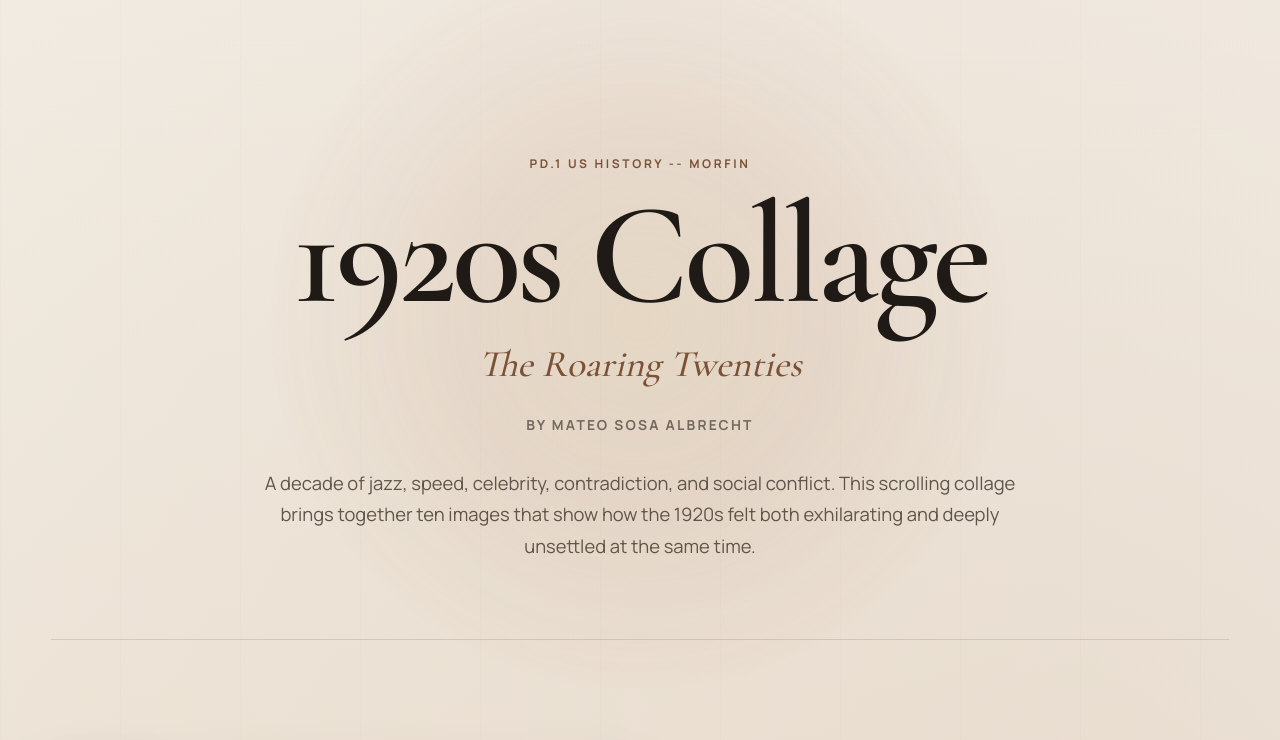
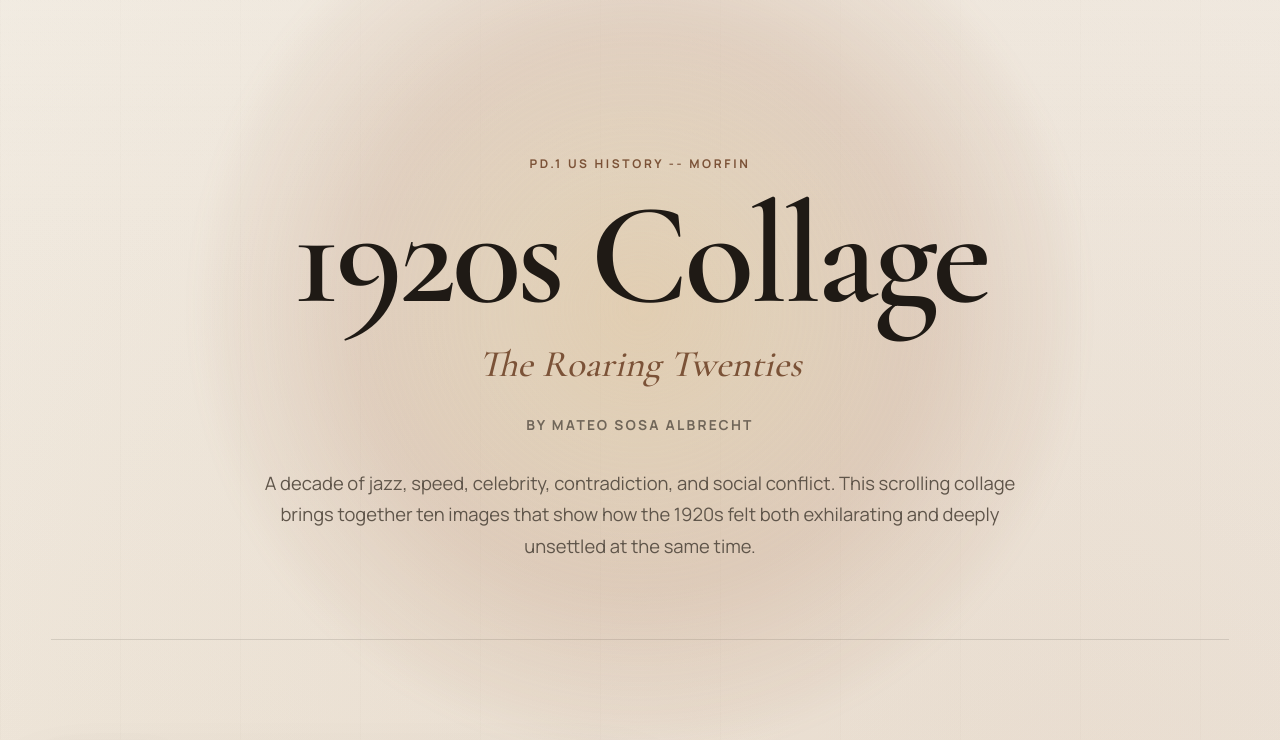
Before and after one commit to mateososa48/1920s-collage, a plain HTML site: page index.html in a window 1280 px wide. Shown: the top 740 px of the page. Drawn offline with nearby package versions, Linux system fonts and the light colour scheme.

Commit message:
Strengthen hero background glow

```diff
--- a/styles.css
+++ b/styles.css
@@ -97,21 +97,22 @@ figure {
 .hero::before {
   content: "";
   position: absolute;
-  top: 48%;
+  top: 46%;
   left: 50%;
-  width: min(68vw, 46rem);
+  width: min(76vw, 54rem);
   aspect-ratio: 1;
   transform: translate(-50%, -50%);
   border-radius: 50%;
   background: radial-gradient(
     circle,
-    rgba(195, 160, 109, 0.22) 0%,
-    rgba(163, 106, 68, 0.12) 34%,
-    rgba(163, 106, 68, 0.05) 56%,
-    rgba(245, 241, 234, 0) 74%
+    rgba(210, 176, 126, 0.42) 0%,
+    rgba(195, 160, 109, 0.28) 22%,
+    rgba(163, 106, 68, 0.18) 46%,
+    rgba(163, 106, 68, 0.08) 62%,
+    rgba(245, 241, 234, 0) 80%
   );
-  filter: blur(10px);
-  opacity: 0.8;
+  filter: blur(14px);
+  opacity: 1;
   pointer-events: none;
   z-index: -1;
 }
@@ -495,8 +496,8 @@ main {
   }
 
   .hero::before {
-    width: min(88vw, 34rem);
-    top: 44%;
+    width: min(94vw, 38rem);
+    top: 42%;
   }
 
   .story,
```
